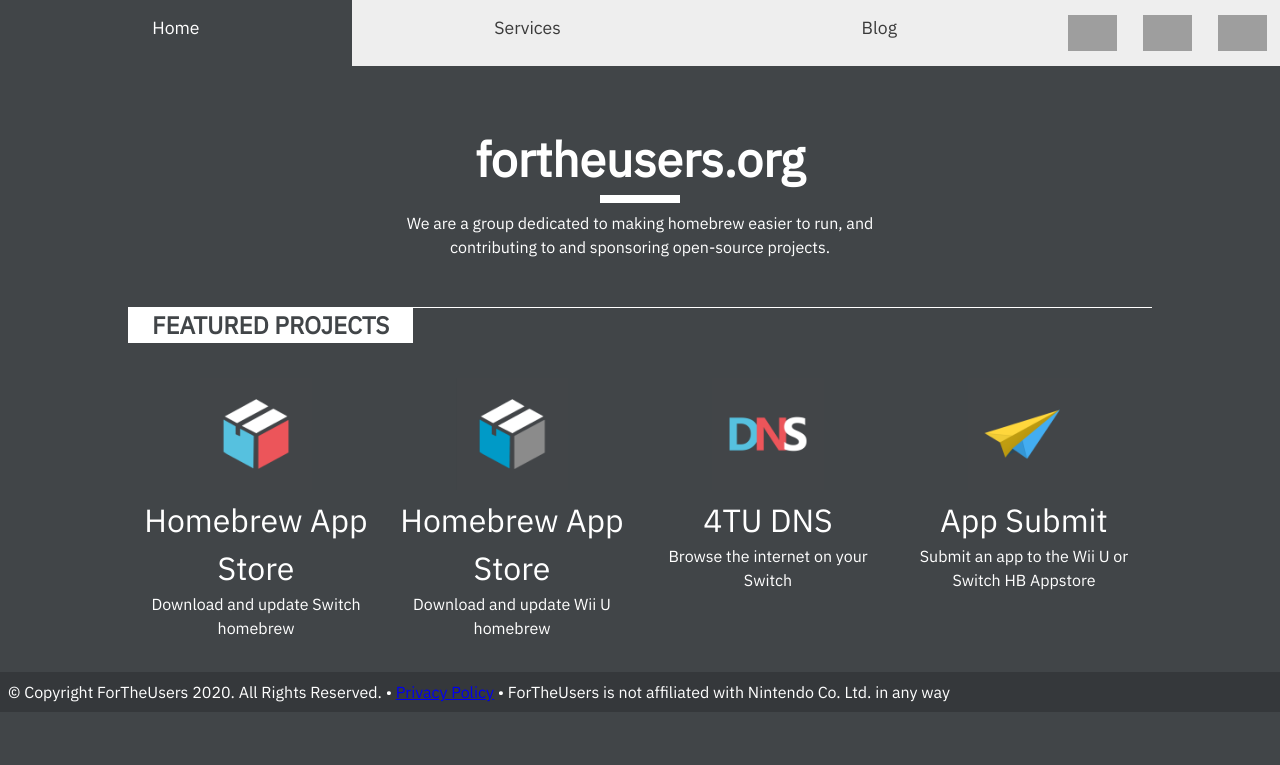
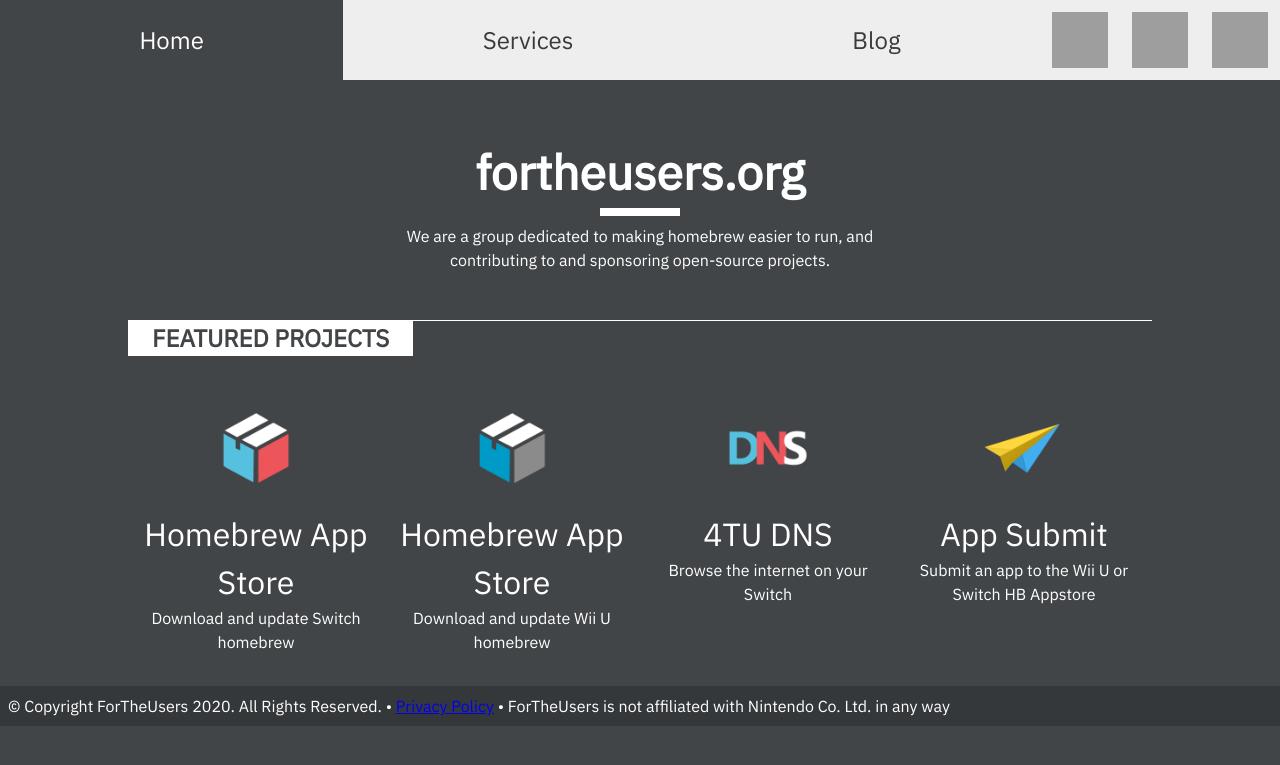
Before and after one commit to fortheusers/fortheusers.org, a Jekyll site: the page built from pages/index.html, in a window 1280 px wide. Shown: the top 765 px of the page. Built offline with Jekyll 4.4.1, drawn with Linux system fonts in a browser that asks for light colours.

Commit message:
nav: Rework navbar css, all the flexboxes

```diff
--- a/_includes/nav.html
+++ b/_includes/nav.html
@@ -1,11 +1,9 @@
-<nav>
-    <div class="pageslider-nav">
-        <a href="{{'/' | relative_url}}" {% if page.url == "/" %} class="active" {% endif %}>Home</a>
-        <a href="{{'/services' | relative_url}}" {% if page.url == "/services/" %} class="active" {% endif %}>Services</a>
-        <!-- TODO: "contains" sucks -->
-        <a href="{{'/blog' | relative_url}}" {% if page.url contains "/blog" %} class="active" {% endif %}>Blog</a>
-        <a class="nav-share-from-item github-icon" href="https://github.com/fortheusers" target="_blank" class="github-icon"></a>
-        <a class="nav-share-from-item twitter-icon" href="https://twitter.com/wiiubru" target="_blank" class="twitter-icon"></a>
-        <a class="nav-share-from-item discord-icon" href="https://discordapp.com/invite/F2PKpEj" target="_blank" class="discord-icon"></a>
-    </div>
+<nav id="primary-nav">
+    <a class="section-link {% if page.url == "/" %} active {% endif %}" href="{{'/' | relative_url}}" >Home</a>
+    <a class="section-link {% if page.url == "/services/" %} active {% endif %}" href="{{'/services' | relative_url}}">Services</a>
+    <!-- TODO: "contains" sucks -->
+    <a class="section-link {% if page.url contains "/blog" %} active {% endif %}" href="{{'/blog' | relative_url}}">Blog</a>
+    <a class="icon github-icon" href="https://github.com/fortheusers" target="_blank" class="github-icon"></a>
+    <a class="icon twitter-icon" href="https://twitter.com/wiiubru" target="_blank" class="twitter-icon"></a>
+    <a class="icon discord-icon" href="https://discordapp.com/invite/F2PKpEj" target="_blank" class="discord-icon"></a>
 </nav>
--- a/css/landing.scss
+++ b/css/landing.scss
@@ -50,30 +50,47 @@
     position: relative;
 }
 
-.pageslider-nav{
-    background: var(--nav-bg);
-    overflow: hidden;
+/* This is used to make the icons square */
+$primary-nav-height: 5em;
+#primary-nav {
     width: 100%;
-    margin: 0, 0, 1em, 0;
-    float: left;
+    height: $primary-nav-height;
     display: flex;
-    max-height: 8vh;
-}
-.pageslider-nav a{
-    float: left;
-    display: block;
-    padding-top:15px;
-    padding-bottom:15px;
-    text-decoration: none;
-    color: var(--nav-text);
-    font-size: 1.1em;
-    text-align: center;
-    width: var(--nav-item-width);
-    overflow: hidden;
-    white-space:nowrap;
-}
-.pageslider-nav a:hover{
-    background-color: var(--nav-hover-bg);
+    flex-flow: row nowrap;
+    align-items: stretch;
+
+    a {
+        display: block;
+        &.section-link {
+            flex-grow: 1;
+
+            /* NOTE: only change font-size here, in case $primary-nav-height is
+               ems! Don't want to stuff up the &.icon square bit. */
+            color: var(--nav-text);
+            text-decoration: none;
+            font-size: 1.5em;
+
+            /* Vertical centering. Feels a bit weird to use flex for this...
+               but at least this doesn't need another <span> */
+            display: flex;
+            justify-content: center;
+            align-items: center;
+        }
+        /* Make icons square */
+        &.icon {
+            width: $primary-nav-height;
+        }
+
+        background: var(--nav-bg);
+        &:hover, &:active, &:focus {
+            background: var(--nav-hover-bg);
+        }
+        &.active{
+            background: var(--bg);
+            color: var(--nav-active-text);
+            &:hover, &:active, &:focus {}
+        }
+    }
 }
 .pageslider-container{
     height: 100%;
@@ -86,14 +103,6 @@
     height: 100%;
     width: 100%;
     margin-top: 1.5em;
-}
-
-.active{
-    background-color: var(--bg);
-    color: var(--nav-active-text) !important;
-}
-.active:hover{
-    background-color: var(--bg) !important;
 }
 
 .landing-title{
@@ -129,12 +138,6 @@
 .flex-wrap{
     flex-wrap: wrap;
 }
-.nav-share-to-icon{
-    width: calc(var(--nav-item-width) / 5 * 4) !important;
-}
-.nav-share-from-item{
-    width: calc(var(--nav-item-width) / 5) !important;
-}
 
 .footer {
     background: darken($bg-color, 5%);
```
